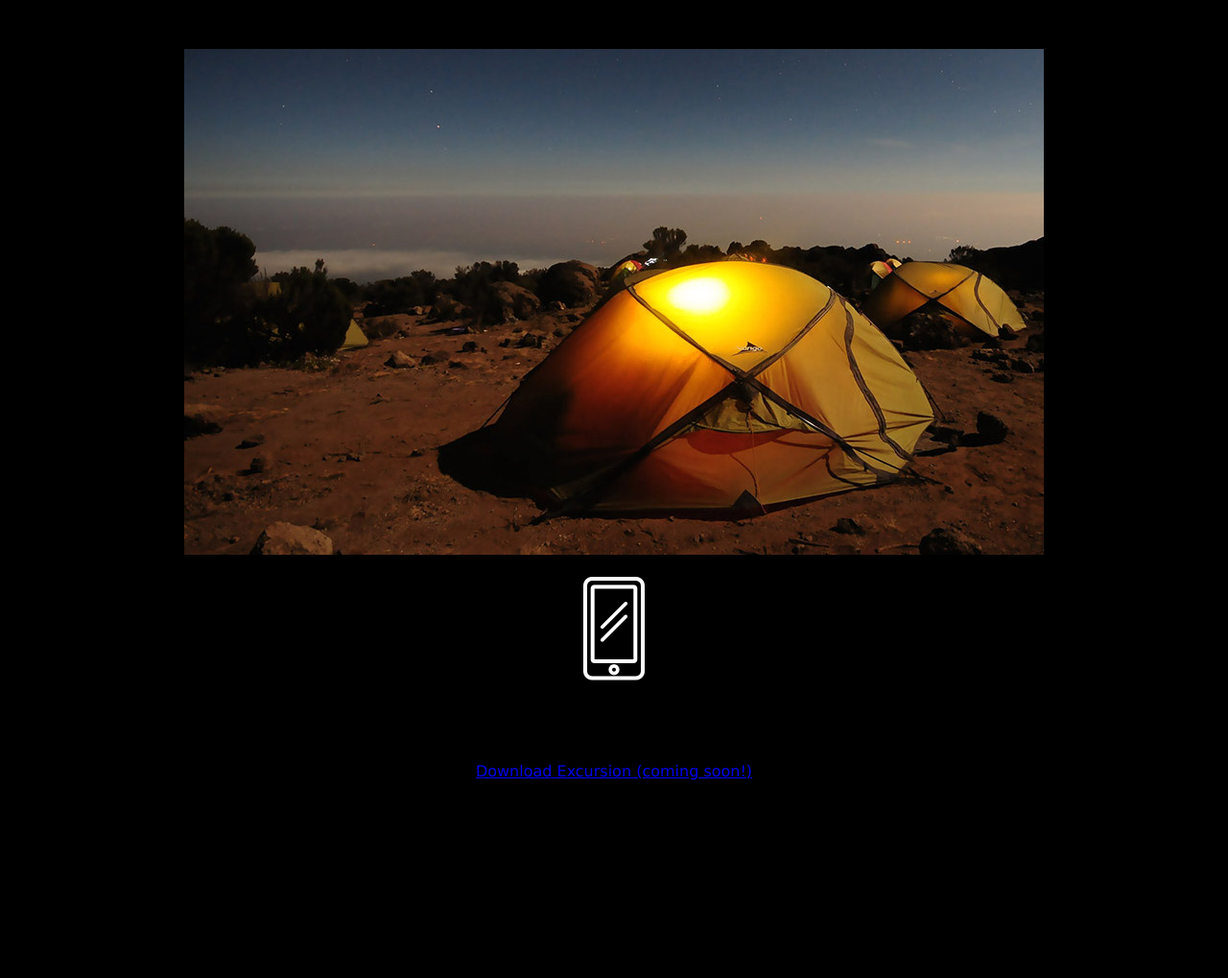
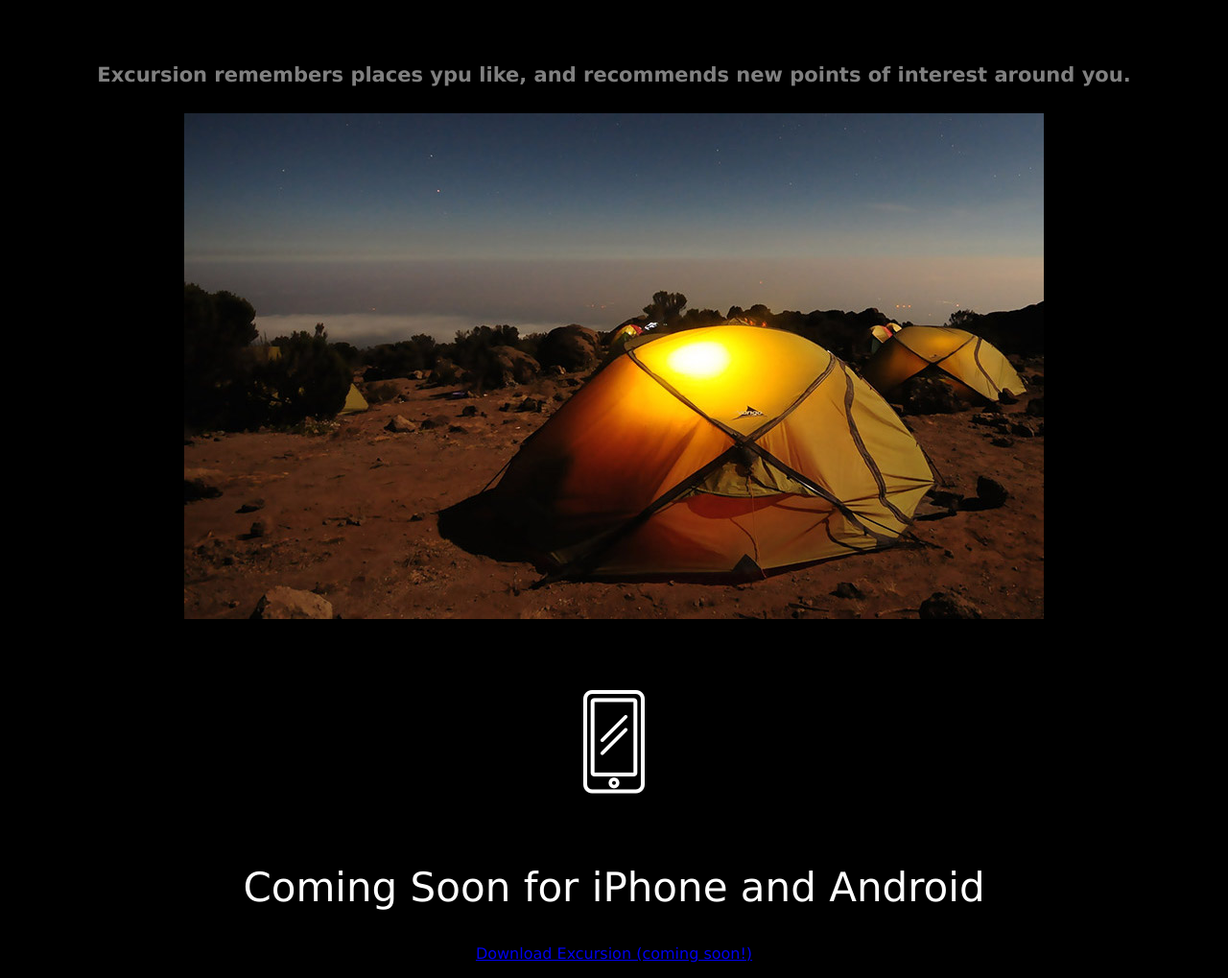
Before and after one commit to senara-gif/excursion, a plain HTML site: page index.html in a window 1280 px wide. Shown: the part 414-1433 px from the top of the page at 96% size. Before the commit the page ends 1243 px from the top, so only its background shows below. Drawn offline with Linux system fonts and the light colour scheme.

```diff
--- a/index.html
+++ b/index.html
@@ -17,17 +17,18 @@
 
 
         <br>
-        <h1>Your Personal Travel Guide</h1>
+        <h2 class="header--secondary">Your Personal Travel Guide</h2>
         <br>
-        <p>Excursion remembers places ypu like,
-            and recommends new points of interest around you.</p>
+        <h4 class="header--subheader">Excursion remembers places ypu like,
+            and recommends new points of interest around you.</h4>
 
-        <img src="./resources/images & videos/camp.jpg">
+
+        <p><img src="./resources/images & videos/camp.jpg"></p>
         <br>
         <br>
-        <img src="./resources/images & videos/phone.png">
+        <p><img src="./resources/images & videos/phone.png"></p>
         <br>
-        <h1>Coming Soon for iPhone and Android</h1>
+        <h2 class="header--secondary">Coming Soon for iPhone and Android</h2>
         <p><a href="#">Download Excursion (coming soon!)</a></p>
 
     </body>
--- a/resources/css/styles.css
+++ b/resources/css/styles.css
@@ -3,6 +3,8 @@ body{
     background-color: black;
     font-family: Verdana, Geneva, Tahoma, sans-serif;
 }
+
+/*HEADINGS*/
 
 .header--main{
     font-weight: normal;
@@ -11,6 +13,20 @@ body{
 
 }
 
+.header--secondary{
+    color: #fff;
+    font-weight: 300;
+    font-size: 42px;
+}
+
+.header--subheader{
+    font-size:21px;
+    color:grey ;
+}
+
+
+/*LINKS*/
+
 .link--cta{
     font-size: 16px;
     color: aquamarine;
@@ -18,6 +34,7 @@ body{
 
 
 
+
 /*h1{
     color:white;
 
```
